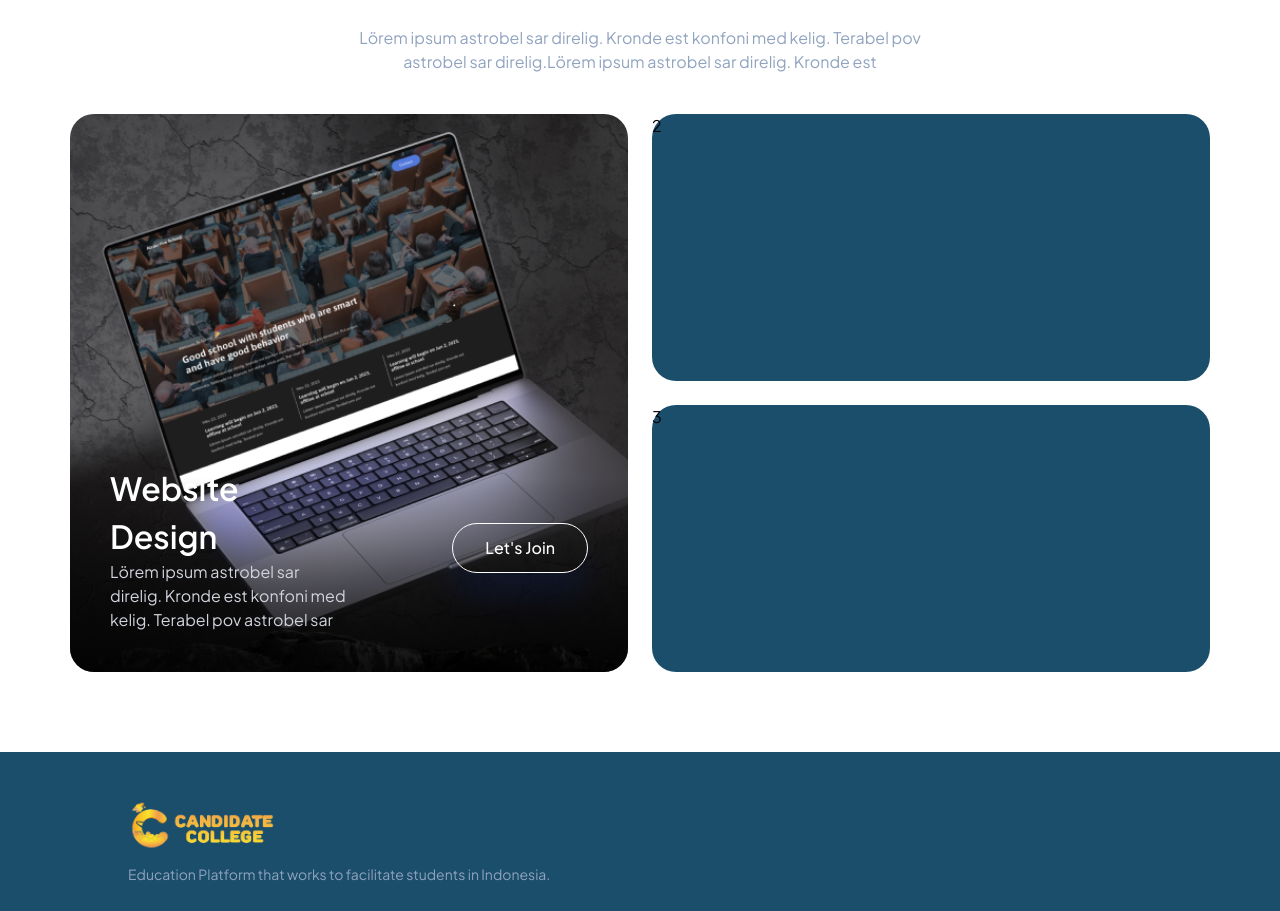
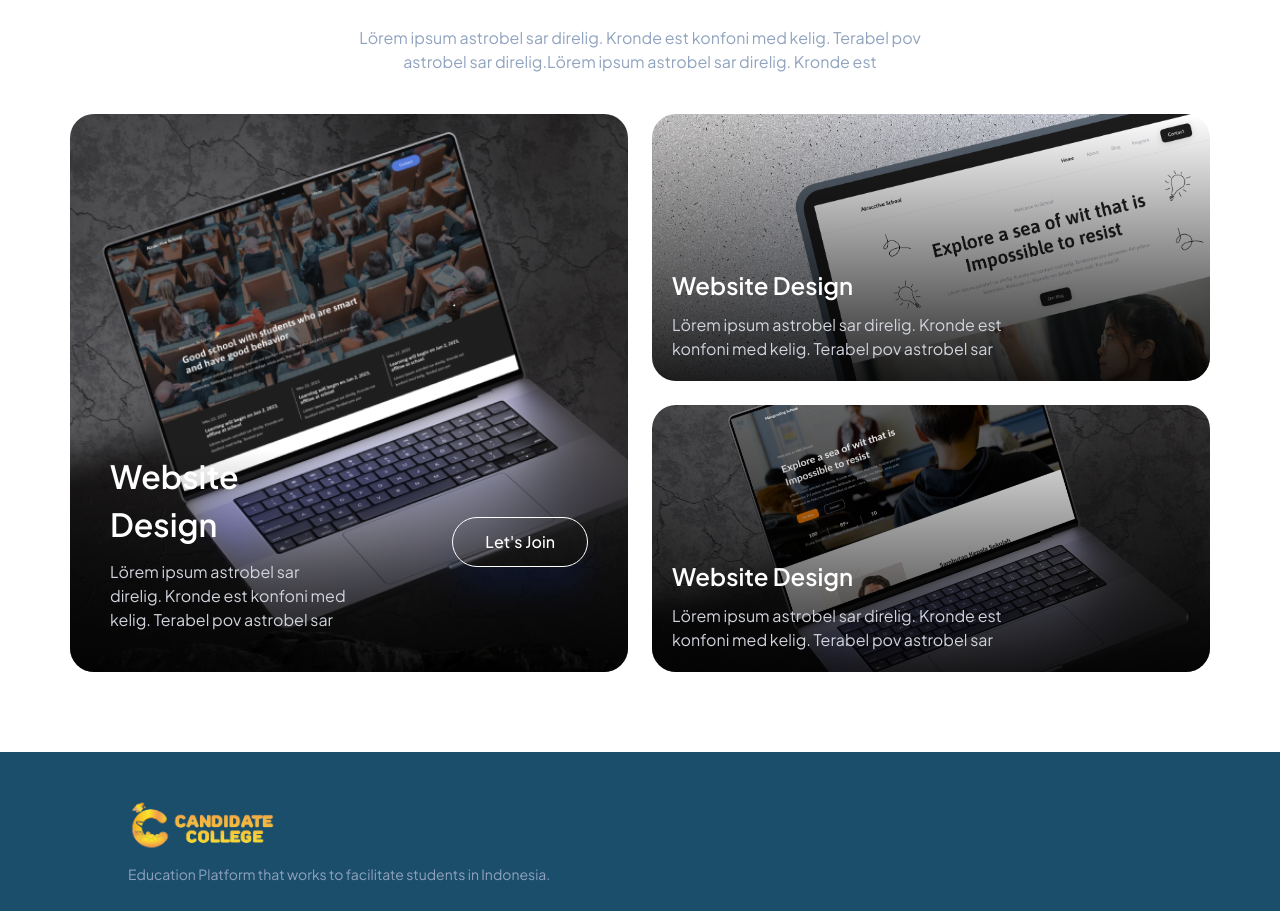
Before and after one commit to candidatecollege/candidate-college, a Next.js app: page /about in a window 1280 px wide. Shown: the part 1346-2257 px from the top of the page. Built offline with nearby package versions, Linux system fonts and the light colour scheme.

Commit message:
modified events section card

```diff
--- a/src/app/about/page.tsx
+++ b/src/app/about/page.tsx
@@ -161,13 +161,13 @@ const About = () => {
         </p>
 
         <div className="grid grid-cols-4 grid-rows-2 gap-6 pt-10">
-          <div className="flex items-end relative overflow-hidden bg-white w-full bg-[url('/decoration/event-1.png')] bg-no-repeat bg-cover aspect-square col-span-2 row-span-2 rounded-3xl p-10">
+          <div className="flex items-end relative overflow-hidden w-full bg-[url('/decoration/event-1.png')] bg-no-repeat bg-cover aspect-square col-span-2 row-span-2 rounded-3xl p-10">
             <div className="flex items-center z-20">
               <div className="flex-1">
                 <h4 className="text-white xl:text-[32px] text-[30px] font-semibold">
                   Website Design
                 </h4>
-                <p className="text-[#D1D4DC] xl:text-base text-sm font-normal leading-[25px]">
+                <p className="text-[#D1D4DC] xl:text-base text-sm font-normal pt-3 leading-[25px]">
                   Lörem ipsum astrobel sar direlig. Kronde est konfoni med
                   kelig. Terabel pov astrobel sar
                 </p>
@@ -181,13 +181,35 @@ const About = () => {
                 </Link>
               </div>
             </div>
-            <div className="absolute pt-[60px] bg-[linear-gradient(to_top,_rgba(0,0,0,0.85),_transparent)] w-full h-[35%] bottom-0 left-0 z-10"></div>
+            <div className="absolute pt-[60px] bg-[linear-gradient(to_top,_rgba(0,0,0,0.85),_transparent)] w-full h-[40%] bottom-0 left-0 z-10"></div>
           </div>
-          <div className="bg-primary w-full h-full col-span-2 col-start-3 rounded-3xl">
-            2
+          <div className="flex items-end relative overflow-hidden w-full bg-[url('/decoration/event-2.png')] bg-no-repeat bg-cover col-span-2 col-start-3 rounded-3xl p-5">
+            <div className="flex items-center z-20">
+              <div className="basis-3/4">
+                <h4 className="text-white xl:text-2xl text-[30px] font-semibold">
+                  Website Design
+                </h4>
+                <p className="text-[#D1D4DC] xl:text-base text-sm font-normal pt-3 leading-7">
+                  Lörem ipsum astrobel sar direlig. Kronde est konfoni med
+                  kelig. Terabel pov astrobel sar
+                </p>
+              </div>
+            </div>
+            <div className="absolute pt-[60px] bg-[linear-gradient(to_top,_rgba(0,0,0,0.85),_transparent)] w-full h-full bottom-0 left-0 z-10"></div>
           </div>
-          <div className="bg-primary w-full h-full col-span-2 col-start-3 row-start-2 rounded-3xl">
-            3
+          <div className="flex items-end relative overflow-hidden w-full bg-[url('/decoration/event-3.png')] bg-no-repeat bg-cover col-span-2 col-start-3 row-start-2 rounded-3xl p-5">
+            <div className="flex items-center z-20">
+              <div className="basis-3/4">
+                <h4 className="text-white xl:text-2xl text-[30px] font-semibold">
+                  Website Design
+                </h4>
+                <p className="text-[#D1D4DC] xl:text-base text-sm font-normal pt-3 leading-7">
+                  Lörem ipsum astrobel sar direlig. Kronde est konfoni med
+                  kelig. Terabel pov astrobel sar
+                </p>
+              </div>
+            </div>
+            <div className="absolute pt-[60px] bg-[linear-gradient(to_top,_rgba(0,0,0,0.85),_transparent)] w-full h-full bottom-0 left-0 z-10"></div>
           </div>
         </div>
       </section>
```
